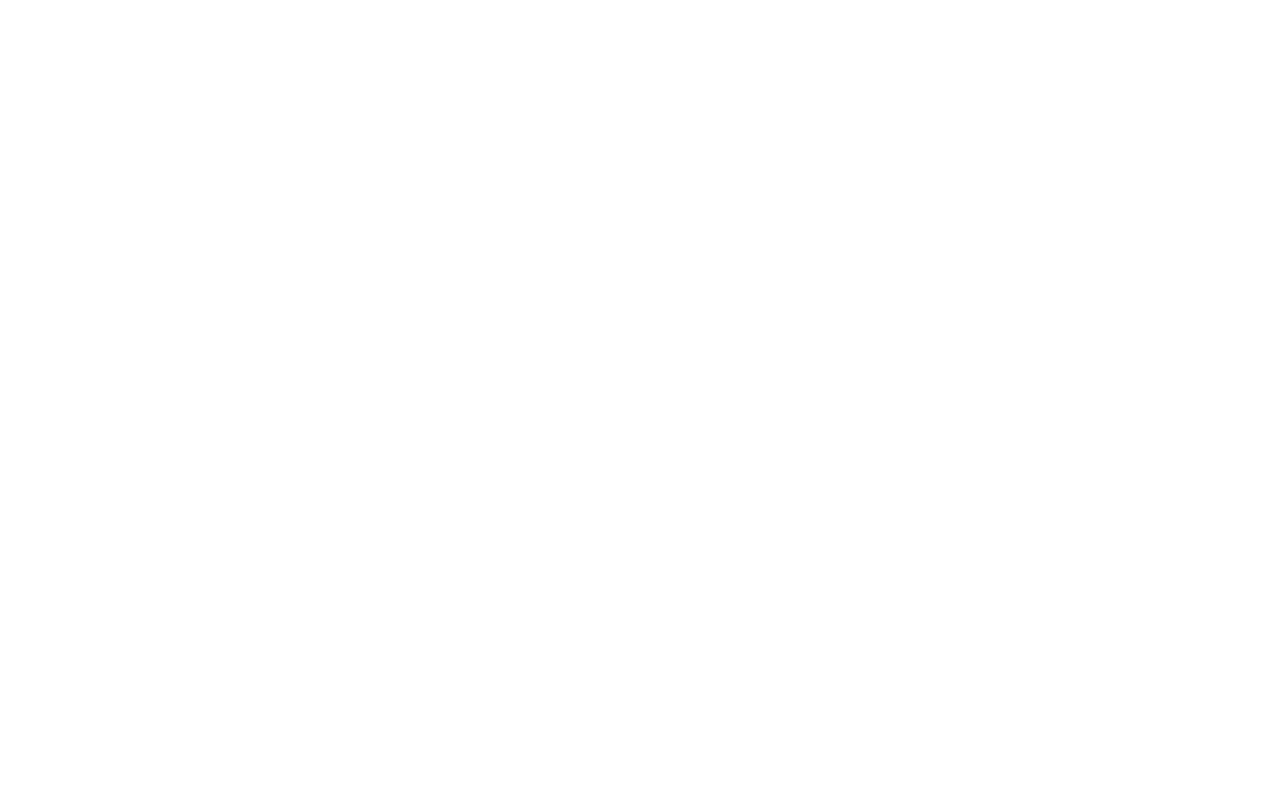
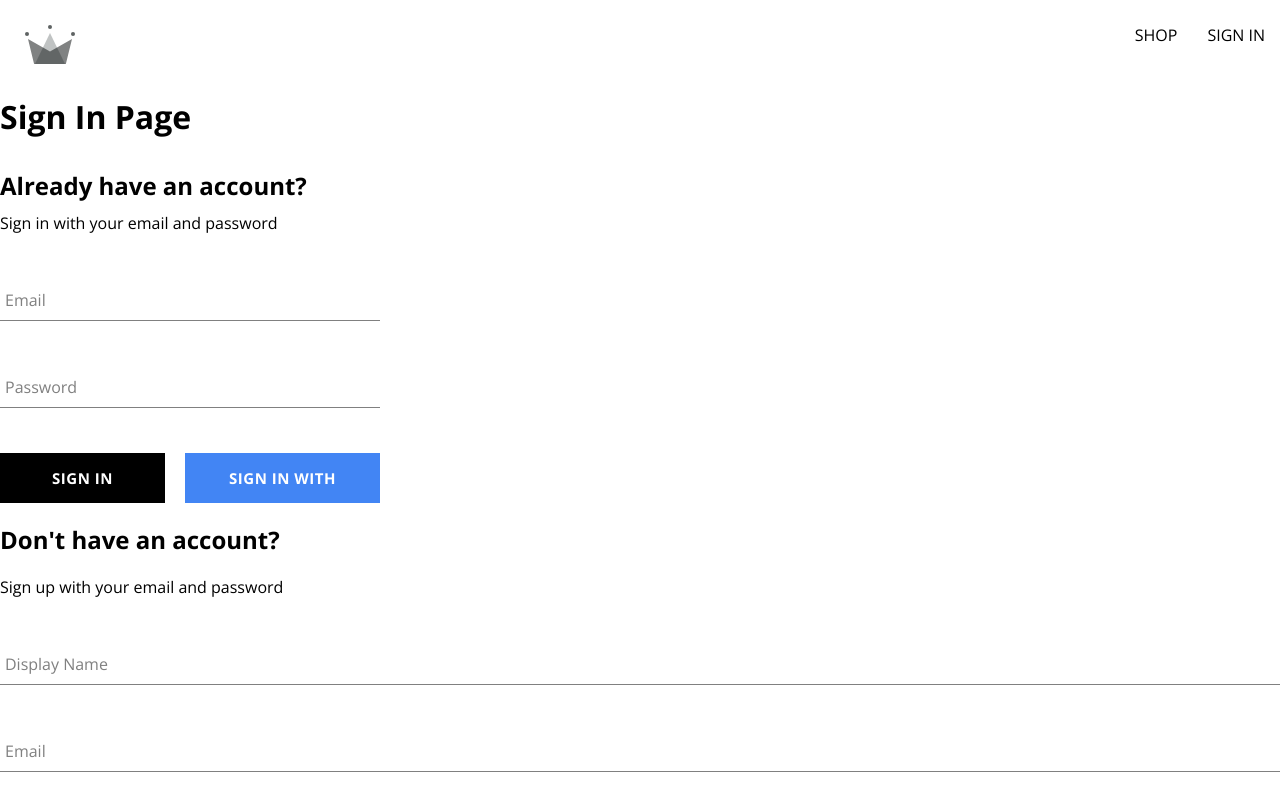
Before and after one commit to josewaihiga/crwn-clothing, a React (Create React App) app: page /auth in a window 1280 px wide. Before the commit this address had no page. Shown: the top 800 px of the page. Built offline with nearby package versions, Linux system fonts and the light colour scheme.

Commit message:
Refactored auth.

```diff
--- a/src/App.js
+++ b/src/App.js
@@ -2,7 +2,7 @@ import { Routes, Route } from "react-router-dom";
 
 import Home from "./routes/home/home.components";
 import Navigation from "./routes/navigation/navigation.component";
-import SignIn from "./routes/sign-in/sign-in.component";
+import Authentication from "./routes/authentication/authentication.component";
 
 const Shop = () => {
   return (<div><h1>Shop</h1></div>)
@@ -14,7 +14,7 @@ const App = () => {
       <Route  path="/" element={<Navigation/>}>
         <Route index element={<Home />} />
         <Route path="shop" element={<Shop/>} />
-        <Route path="sign-in" element={<SignIn />} />
+        <Route path="auth" element={<Authentication />} />
       </Route>
     </Routes>
   );
--- a/src/components/button/button.component.jsx
+++ b/src/components/button/button.component.jsx
@@ -15,7 +15,7 @@ const BUTTON_TYPE_CLASSES = {
 
 const Button = ({ children, buttonType, ...otherProps }) => {
   return (
-    <button className={`button-container ${BUTTON_TYPE_CLASSES[buttonType]} `} {...otherProps}>
+    <button className={`button-container ${BUTTON_TYPE_CLASSES[buttonType]}`} {...otherProps}>
       {children}
     </button>
   );
--- a/src/components/sign-in-form/sign-in-form.component.jsx
+++ b/src/components/sign-in-form/sign-in-form.component.jsx
@@ -1,7 +1,13 @@
+import "./sign-in-form.style.scss";
 import { useState } from "react";
+
 import FormInput from "../form-input/form-input.component";
 import Button from "../button/button.component";
-import { createUserDocumentFromAuth, signInWithEmailAndPasswordFirebase, signInWithGooglePopup } from "../../utils/firebase/firebase.utils";
+import {
+  createUserDocumentFromAuth,
+  signInAuthWithEmailAndPassword,
+  signInWithGooglePopup
+} from "../../utils/firebase/firebase.utils";
 
 const defaultFormFields = {
   email: "",
@@ -12,7 +18,7 @@ const SignInForm = () => {
   const [formFields, setFormFields] = useState(defaultFormFields);
   const { email, password } = formFields;
 
-  const logGoogleUser = async () => {
+  const signInWithGoogle = async () => {
     try {
       const { user } = await signInWithGooglePopup();
       await createUserDocumentFromAuth(user);
@@ -21,9 +27,9 @@ const SignInForm = () => {
     }
   };
 
-  const resetFormFields = ()=>{
-    setFormFields(defaultFormFields)
-  }
+  const resetFormFields = () => {
+    setFormFields(defaultFormFields);
+  };
 
   const handleChange = (event) => {
     const { name, value } = event.target;
@@ -34,27 +40,40 @@ const SignInForm = () => {
   const handleSubmit = async (event) => {
     event.preventDefault();
 
-    try{
-      const {user} = await signInWithEmailAndPasswordFirebase(email, password);
-      console.log(user)
+    try {
+      const { user } = await signInAuthWithEmailAndPassword(email, password);
+      console.log(user);
       // resetFormFields();
     } catch (error) {
-      console.log(error)
+      console.log(error);
     }
   };
 
   return (
-    <div>
-      <h2>Sign In</h2>
-      <span>Already have an account?</span>
+    <div className="sign-in-container">
+      <h2>Already have an account?</h2>
+      <span>Sign in with your email and password</span>
 
       <form onSubmit={handleSubmit}>
-        <FormInput label="Email" type="email" required onChange={handleChange} name="email" value={email} />
-        <FormInput label="Password" type="password" required onChange={handleChange} name="password" value={password} />
-        <Button>Sign in</Button>
-        <Button buttonType="google" onClick={logGoogleUser}>
-          Sign in with Google
-        </Button>
+        <FormInput
+          label="Email"
+          type="email"
+          required
+          onChange={handleChange}
+          name="email" value={email}
+        />
+
+        <FormInput
+          label="Password"
+          type="password"
+          required onChange={handleChange}
+          name="password"
+          value={password}
+        />
+        <div className="buttons-container">
+        <Button type="submit">Sign in</Button>
+        <Button buttonType="google" onClick={signInWithGoogle}>Sign in with Google</Button>
+        </div>
       </form>
     </div>
   );
--- /dev/null
+++ b/src/components/sign-in-form/sign-in-form.style.scss
@@ -0,0 +1,15 @@
+.sign-in-container{
+    display: flex;
+    flex-direction: column;
+    width: 380px;
+
+    h2 {
+        margin: 10px 0;
+    }
+
+    .buttons-container{
+        display: flex;
+        justify-content: space-between;
+        gap: 20px
+    }
+}
--- a/src/routes/sign-in/sign-in.component.jsx
+++ b/src/routes/authentication/authentication.component.jsx
@@ -1,15 +1,15 @@
 import SignInForm from "../../components/sign-in-form/sign-in-form.component";
 import SignUpForm from "../../components/sign-up-form/sign-up-form.component";
 
-const SignIn = () => {
+const Authentication = () => {
   return (
     <div>
       <h1>Sign In Page</h1>
 
-      <SignInForm></SignInForm>
-      <SignUpForm></SignUpForm>
+      <SignInForm/>
+      <SignUpForm/>
     </div>
   );
 };
 
-export default SignIn;
+export default Authentication;
--- a/src/routes/navigation/navigation.component.jsx
+++ b/src/routes/navigation/navigation.component.jsx
@@ -16,7 +16,7 @@ const Navigation = () => {
           <Link className="nav-link" to="/shop">
             SHOP
           </Link>
-          <Link className="nav-link" to="/sign-in">
+          <Link className="nav-link" to="/auth">
             SIGN IN
           </Link>
         </div>
--- a/src/utils/firebase/firebase.utils.js
+++ b/src/utils/firebase/firebase.utils.js
@@ -69,7 +69,7 @@ export const createAuthUserWithEmailAndPassword = async (email, password) => {
   return await createUserWithEmailAndPassword(auth, email, password);
 };
 
-export const signInWithEmailAndPasswordFirebase = async (email, password) => {
+export const signInAuthWithEmailAndPassword = async (email, password) => {
   if (!email || !password) return;
 
   return await signInWithEmailAndPassword(auth, email, password);
```
